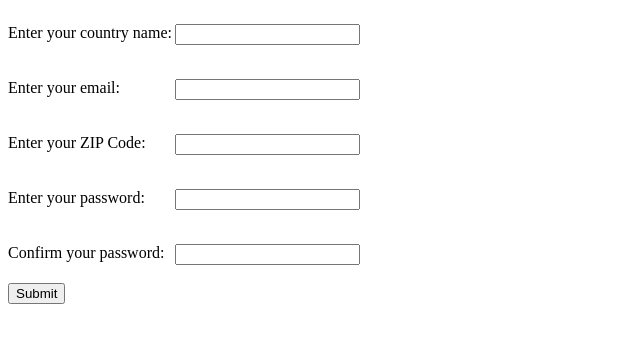
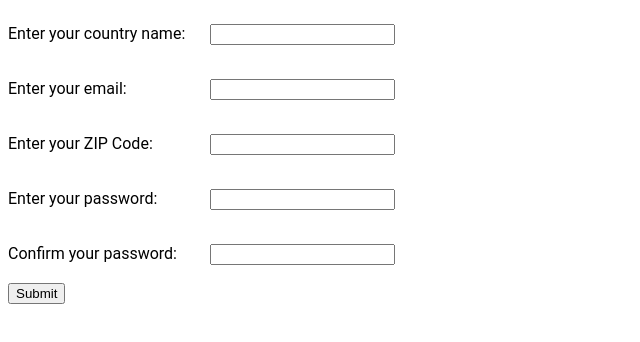
Before and after one commit to Stephenasembo/validation-practice, a plain HTML site: page index.html in a window 1280 px wide. Shown: the whole page, without its empty margins (0-640 px from the left). Drawn offline with Linux system fonts and the light colour scheme.

Commit message:
Use Roboto Font
Improves user experience

```diff
--- a/styles.css
+++ b/styles.css
@@ -1,3 +1,7 @@
+body {
+  font-family: Roboto, system-ui, -apple-system, BlinkMacSystemFont, 'Segoe UI', Oxygen, Ubuntu, Cantarell, 'Open Sans', 'Helvetica Neue', sans-serif;
+}
+
 form {
   display: grid;
   grid-template-rows: repeat(6, max-content);
@@ -23,7 +27,7 @@ p {
 }
 
 label {
-  width: 165px;
+  width: 200px;
 }
 
 input:valid:not(#passwordConfirmation) {
```
